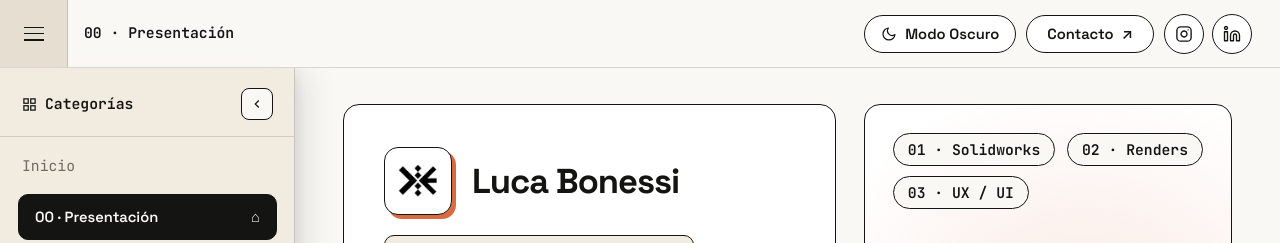
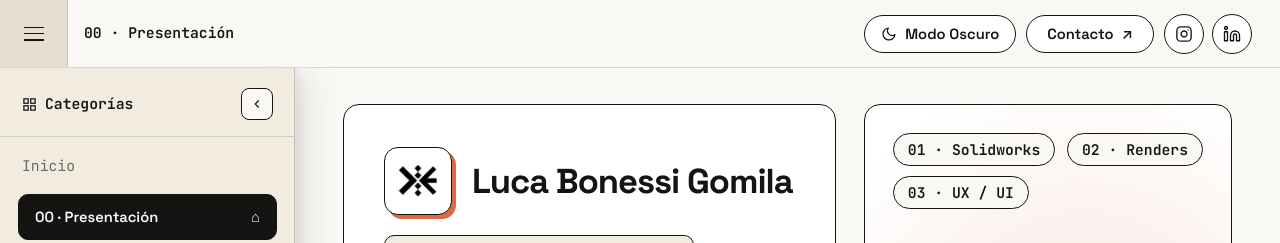
Before and after one commit to Luca-Bonessi-DI/Portfolio-Web, a plain HTML site: page index.html in a window 1280 px wide. Shown: the top 243 px of the page. Drawn offline with Linux system fonts and the light colour scheme.

Commit message:
Actualizar nombre completo a Luca Bonessi Gomila

```diff
--- a/index.html
+++ b/index.html
@@ -3,8 +3,8 @@
 <head>
   <meta charset="UTF-8" />
   <meta name="viewport" content="width=device-width, initial-scale=1.0" />
-  <title>Luca Bonessi — Diseñador Industrial / UXUI</title>
-  <meta name="description" content="Portfolio profesional de Luca Bonessi — Diseñador Industrial y Diseñador UX/UI. Modelado 3D en SolidWorks, planos para producción en serie, renderizado fotorrealista de productos y diseño de interfaces." />
+  <title>Luca Bonessi Gomila — Diseñador Industrial / UXUI</title>
+  <meta name="description" content="Portfolio profesional de Luca Bonessi Gomila — Diseñador Industrial y Diseñador UX/UI. Modelado 3D en SolidWorks, planos para producción en serie, renderizado fotorrealista de productos y diseño de interfaces." />
 
   <!-- Tipografía Geométrica y Técnica: Space Grotesk, Plus Jakarta Sans y JetBrains Mono -->
   <link rel="preconnect" href="https://fonts.googleapis.com">
@@ -84,7 +84,7 @@
           target="_blank"
           rel="noopener noreferrer"
           class="social-icon-link"
-          aria-label="Instagram profesional de Luca Bonessi"
+          aria-label="Instagram profesional de Luca Bonessi Gomila"
           title="Instagram · @lucabonessi.di"
         >
           <svg viewBox="0 0 24 24" fill="none" stroke="currentColor" stroke-width="1.8" stroke-linecap="round" stroke-linejoin="round" aria-hidden="true">
@@ -98,7 +98,7 @@
           target="_blank"
           rel="noopener noreferrer"
           class="social-icon-link"
-          aria-label="LinkedIn profesional de Luca Bonessi"
+          aria-label="LinkedIn profesional de Luca Bonessi Gomila"
           title="LinkedIn · /in/lbonessidi"
         >
           <svg viewBox="0 0 24 24" fill="none" stroke="currentColor" stroke-width="1.8" stroke-linecap="round" stroke-linejoin="round" aria-hidden="true">
@@ -243,13 +243,13 @@
           <!-- Tarjeta Izquierda: Jerarquía Estricta Nivel 1, Nivel 2 y Nivel 3 -->
           <article class="hero-bio-card">
             <div class="hero-hierarchy-stack">
-              <!-- NIVEL 1 (Tamaño Grande --fs-lg): Logo personal (Logo.jfif) + Luca Bonessi -->
+              <!-- NIVEL 1 (Tamaño Grande --fs-lg): Logo personal (Logo.jfif) + Luca Bonessi Gomila -->
               <div class="hero-level-1">
-                <div class="personal-logo-mark" title="Logo personal de Luca Bonessi">
-                  <img src="Logo.jfif" alt="Logo Luca Bonessi" class="personal-logo-img" />
+                <div class="personal-logo-mark" title="Logo personal de Luca Bonessi Gomila">
+                  <img src="Logo.jfif" alt="Logo Luca Bonessi Gomila" class="personal-logo-img" />
                 </div>
 
-                <h1 class="hero-display-name">Luca Bonessi</h1>
+                <h1 class="hero-display-name">Luca Bonessi Gomila</h1>
               </div>
 
               <!-- NIVEL 2 (Tamaño Mediano --fs-md): Diseñador Industrial / UXUI -->
@@ -455,7 +455,7 @@
 
       <!-- Footer: Solo mail y botón de Contacto a la derecha -->
       <footer class="site-footer">
-        <div>© 2026 <strong>Luca Bonessi</strong> — Diseñador Industrial / UXUI</div>
+        <div>© 2026 <strong>Luca Bonessi Gomila</strong> — Diseñador Industrial / UXUI</div>
         <div class="footer-links">
           <a href="mailto:lucabonessidi@gmail.com">lucabonessidi@gmail.com</a>
           <button id="footerContactBtn" type="button" style="text-decoration: underline;">CONTACTO</button>
@@ -471,7 +471,7 @@
   <div id="contactModal" class="modal-overlay" role="dialog" aria-modal="true" aria-labelledby="contactModalTitle">
     <div class="modal-card">
       <div class="modal-header">
-        <h3 id="contactModalTitle" class="modal-title">Contactar a Luca Bonessi</h3>
+        <h3 id="contactModalTitle" class="modal-title">Contactar a Luca Bonessi Gomila</h3>
         <button id="closeContactModalBtn" type="button" class="modal-close-btn" aria-label="Cerrar ventana de contacto">✕</button>
       </div>
       <div class="modal-body">
```
